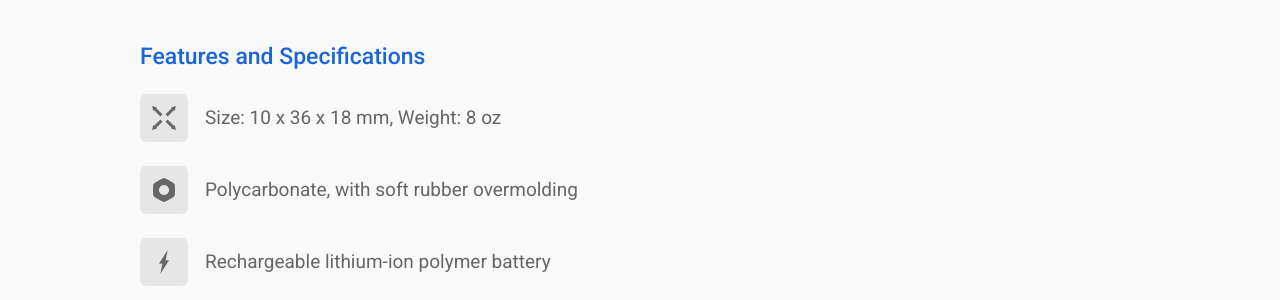
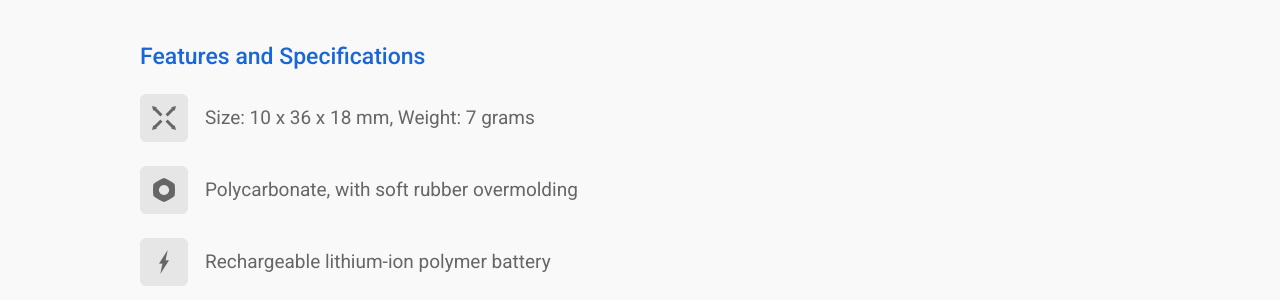
Before and after one commit to JoltSensor/joltsensor.github.io, a Jekyll site: the page built from products/index.html, in a window 1280 px wide and 900 px high, scrolled down 511 px. Shown: the part 154-454 px from the top of the window. Built offline with Jekyll 4.4.1, drawn with Linux system fonts in a browser that asks for light colours; nearby versions of some CDN libraries.

Commit message:
Updated product weight

```diff
--- a/products/index.html
+++ b/products/index.html
@@ -13,7 +13,7 @@ title: Jolt Products - Better concussion detection through real-time head impact
         <div class="icon holder">
           <img src="/assets/icons/general/size.png"/>
         </div>
-        <li>Size: 10 x 36 x 18 mm, Weight: 8 oz</li>
+        <li>Size: 10 x 36 x 18 mm, Weight: 7 grams</li>
       </div>
       <div class="icon shell">
         <div class="icon padder">
```
